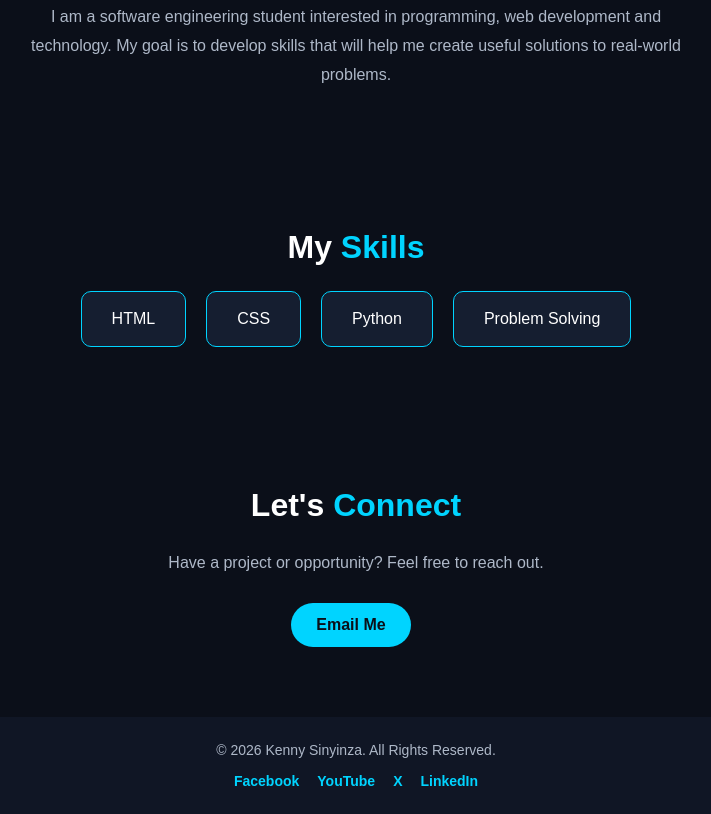
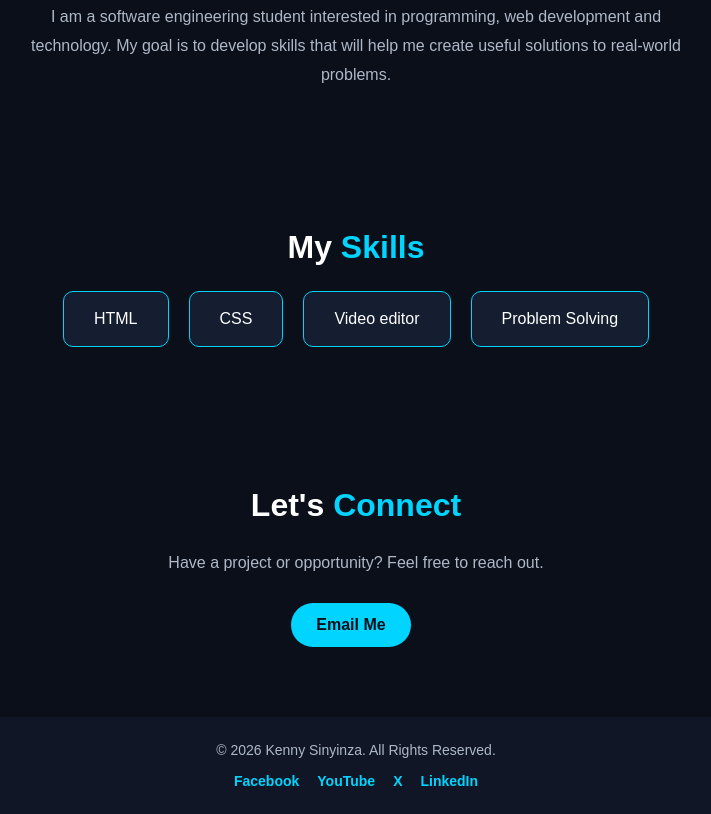
Before and after one commit to kenniesinyinza/KMass, a plain HTML site: page index.html in a window 1280 px wide. Shown: the part 887-1701 px from the top of the page, without its empty margins (284-995 px from the left). Drawn offline with Linux system fonts and the light colour scheme.

Commit message:
skill on python change to video editor

```diff
--- a/index.html
+++ b/index.html
@@ -62,7 +62,7 @@
         <div class="skill-container">
             <div class="skill">HTML</div>
             <div class="skill">CSS</div>
-            <div class="skill">Python</div>
+            <div class="skill">Video editor</div>
             <div class="skill">Problem Solving</div>
         </div>
     </section>
```
